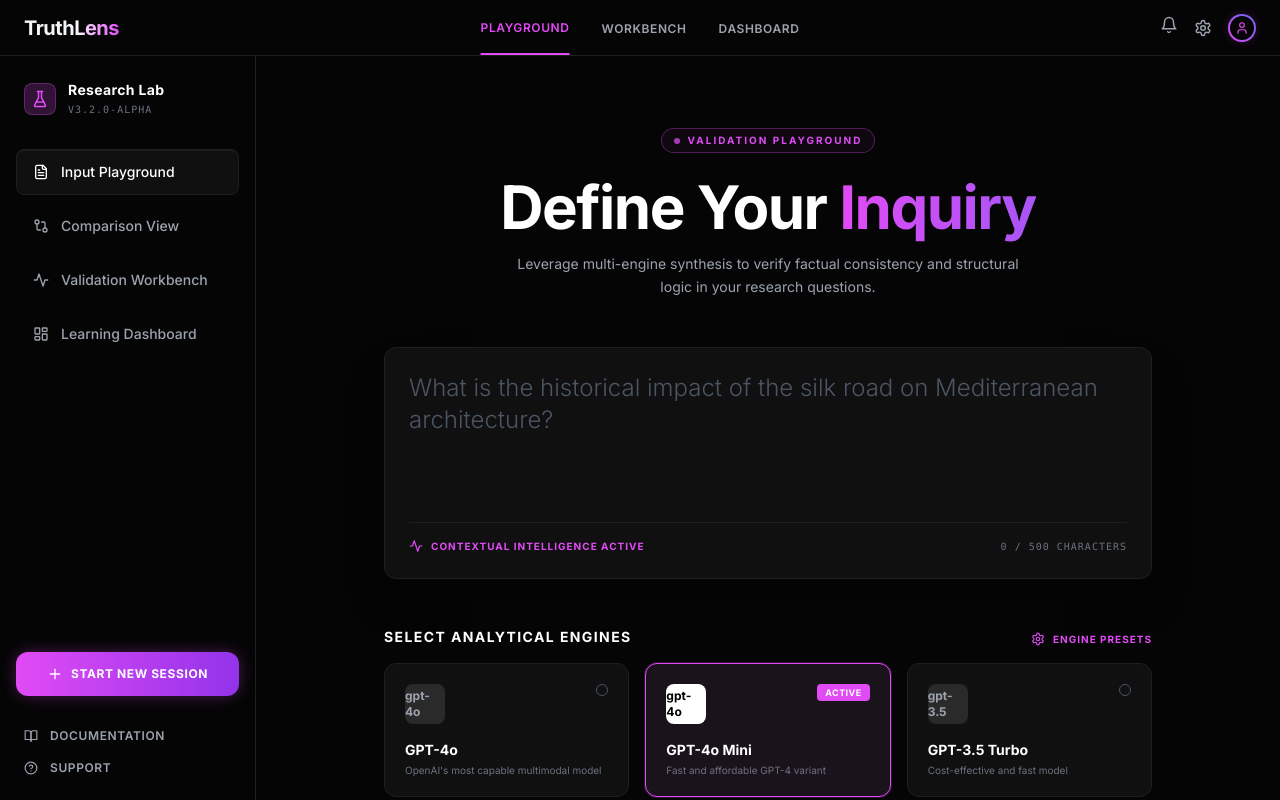
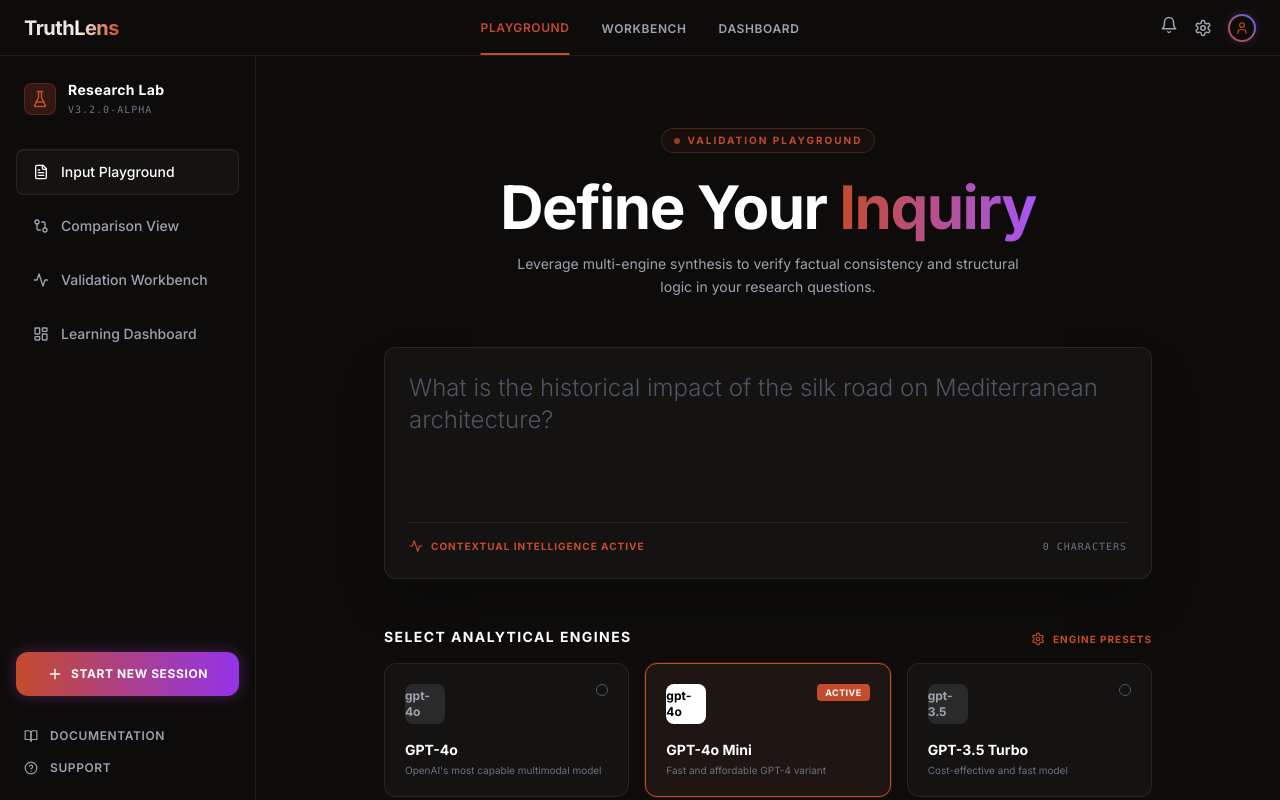
Before and after one commit to nihaaljangam-glitch/FOAI_Capstone_final_2026, a React (Vite) app: page /playground in a window 1280 px wide. Built offline with nearby package versions, Linux system fonts and the light colour scheme.

Commit message:
Implement Accuracy feature, remove 500 char limit, and apply Rust/Ink TruthLens styling to Dashboard

```diff
--- a/src/pages/ComparisonViewPage.jsx
+++ b/src/pages/ComparisonViewPage.jsx
@@ -133,11 +133,12 @@ export default function ComparisonViewPage() {
       bestModelId: bestModelId,
       hallucinationRate: '15.4%',
       hallucinationDelta: '+2.1%',
-      validationStatus: 'Flagged'
+      validationStatus: 'Flagged',
+      accuracy: '94.8%'
     });
 
     setActiveModelId(bestModelId);
-    addNotification('info', `Auto-Analysis complete. Flagged hallucinations and identified best performing model.`);
+    addNotification('info', `Auto-Analysis complete. Flagged hallucinations and identified best performing model with 94.8% accuracy.`);
   };
 
   return (
@@ -266,6 +267,10 @@ export default function ComparisonViewPage() {
                   <div className="flex justify-between items-center bg-[#0a0a0a] p-2 rounded border border-gray-800">
                      <span className="text-[10px] text-gray-500 uppercase tracking-widest font-bold">Best Model</span>
                      <span className="text-[9px] font-bold text-aetheric-green uppercase"><Check size={8} className="inline mr-1" /> {currentSession.answers.find(a => a.modelId === currentSession.bestModelId)?.modelName}</span>
+                  </div>
+                  <div className="flex justify-between items-center bg-[#0a0a0a] p-2 rounded border border-gray-800">
+                     <span className="text-[10px] text-gray-500 uppercase tracking-widest font-bold">Accuracy</span>
+                     <span className="text-xs font-bold text-aetheric-green">{currentSession.accuracy}</span>
                   </div>
                 </div>
               )}
--- a/src/pages/InputPlaygroundPage.jsx
+++ b/src/pages/InputPlaygroundPage.jsx
@@ -98,7 +98,7 @@ export default function InputPlaygroundPage() {
               </span>
            </div>
            <div className="text-[10px] text-gray-500 font-mono tracking-widest">
-              {question.length} / 500 CHARACTERS
+              {question.length} CHARACTERS
            </div>
         </div>
       </div>
--- a/tailwind.config.js
+++ b/tailwind.config.js
@@ -9,14 +9,14 @@ export default {
       },
       colors: {
         aetheric: {
-          pink: '#e04bf5',
-          bg: '#050505',
-          panel: '#101010',
-          border: '#1f1f1f',
-          text: '#f3f4f6',
-          muted: '#808080',
-          green: '#10b981',
-          red: '#ef4444'
+          pink: '#C44B2B',   // Rust (Replaces Pink)
+          bg: '#0D0C0B',     // Ink (Replaces pure black)
+          panel: '#151311',  // Lighter Ink (Replaces panel gray)
+          border: 'rgba(237,232,223,0.08)', // Surface with low opacity
+          text: '#EDE8DF',   // Cream (Replaces white)
+          muted: '#B8B2A8',  // Fog (Replaces light gray)
+          green: '#10b981',  // Keep for success
+          red: '#C44B2B'     // Rust for errors/destructive too
         }
       }
     },
```
